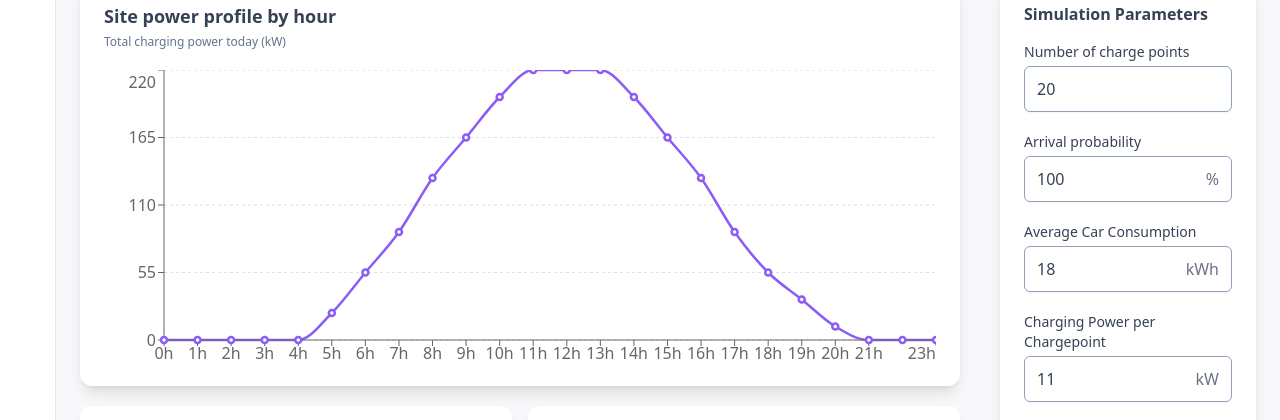
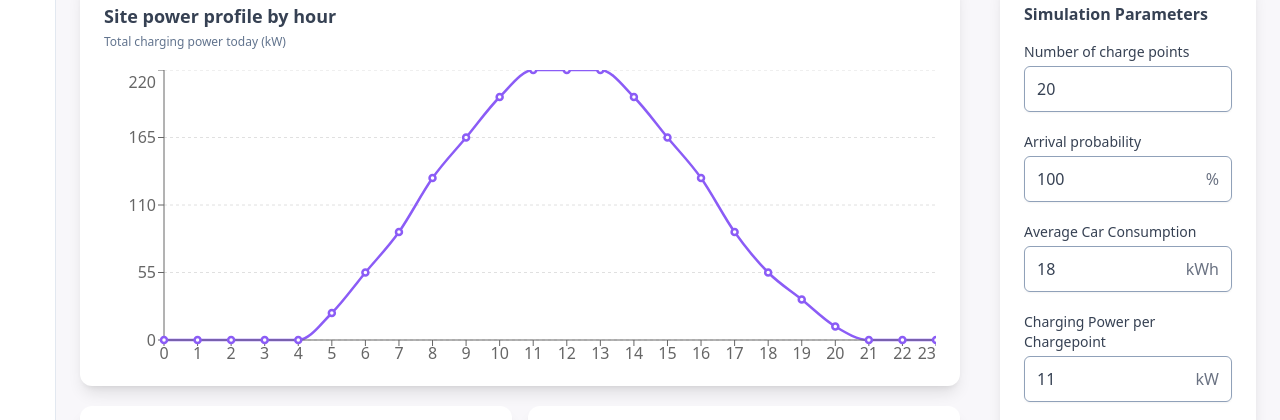
Before and after one commit to Ziva1011/EV-dashboard, a React (Vite) app: page / in a window 1280 px wide. Shown: the part 178-598 px from the top of the page. Built offline with nearby package versions, Linux system fonts and the light colour scheme.

Commit message:
x labels charts

```diff
--- a/src/features/charts/EnergyChart.tsx
+++ b/src/features/charts/EnergyChart.tsx
@@ -10,7 +10,7 @@ import {
 } from "recharts";
 
 import type { PowerChartProps } from "./PowerChart";
-
+import { MONTH_LABELS, DATE_APPENDIX } from "../../utils/date";
 import {
   mockHourlyCars,
   mockWeeklyCars,
@@ -22,24 +22,23 @@ const EnergyChart: React.FC<PowerChartProps> = ({
   simulationInputs,
   timeInterval,
 }) => {
-  const { numChargePoints, arrivalMultiplier, carConsumption, chargingPower } =
-    { ...simulationInputs };
+  const { arrivalMultiplier, carConsumption } = { ...simulationInputs };
 
   const dataByInterval = {
     Day: mockHourlyCars.map((numCars, hour) => ({
-      label: `${hour}h`,
+      label: `${hour + DATE_APPENDIX["Day"]}`,
       value: (numCars * carConsumption * arrivalMultiplier) / 100,
     })),
     Week: mockWeeklyCars.map((numCars, day) => ({
-      label: `Day ${day + 1}`,
+      label: DATE_APPENDIX["Week"] + `${day + 1}`,
       value: (numCars * carConsumption * arrivalMultiplier) / 100,
     })),
     Month: mockMonthlyCars.map((numCars, week) => ({
-      label: `Week ${week + 1}`,
+      label: DATE_APPENDIX["Month"] + `${week + 1}`,
       value: (numCars * carConsumption * arrivalMultiplier) / 100,
     })),
     Year: mockYearlyCars.map((numCars, month) => ({
-      label: `Month ${month + 1}`,
+      label: MONTH_LABELS[month],
       value: (numCars * carConsumption * arrivalMultiplier) / 100,
     })),
   };
--- a/src/features/charts/EventsChart.tsx
+++ b/src/features/charts/EventsChart.tsx
@@ -11,6 +11,7 @@ import {
 } from "recharts";
 
 import type { PowerChartProps } from "./PowerChart";
+import { MONTH_LABELS, DATE_APPENDIX } from "../../utils/date";
 
 import {
   mockHourlyCars,
@@ -23,24 +24,23 @@ const EventsChart: React.FC<PowerChartProps> = ({
   simulationInputs,
   timeInterval,
 }) => {
-  const { numChargePoints, arrivalMultiplier, carConsumption, chargingPower } =
-    { ...simulationInputs };
+  const { arrivalMultiplier } = { ...simulationInputs };
 
   const dataByInterval = {
     Day: mockHourlyCars.map((numCars, hour) => ({
-      label: `${hour}h`,
+      label: `${hour + DATE_APPENDIX["Day"]}`,
       value: (numCars * arrivalMultiplier) / 100,
     })),
     Week: mockWeeklyCars.map((numCars, day) => ({
-      label: `Day ${day + 1}`,
+      label: DATE_APPENDIX["Week"] + `${day + 1}`,
       value: (numCars * arrivalMultiplier) / 100,
     })),
     Month: mockMonthlyCars.map((numCars, week) => ({
-      label: `Week ${week + 1}`,
+      label: DATE_APPENDIX["Month"] + `${week + 1}`,
       value: (numCars * arrivalMultiplier) / 100,
     })),
     Year: mockYearlyCars.map((numCars, month) => ({
-      label: `Month ${month + 1}`,
+      label: MONTH_LABELS[month],
       value: (numCars * arrivalMultiplier) / 100,
     })),
   };
--- a/src/features/charts/OverviewChart.tsx
+++ b/src/features/charts/OverviewChart.tsx
@@ -19,6 +19,7 @@ import {
   mockMonthlyCars,
   mockYearlyCars,
 } from "../../../data/mockData";
+import { DATE_APPENDIX } from "../../utils/date";
 
 const OverviewChart: React.FC<PowerChartProps> = ({
   simulationInputs,
@@ -38,7 +39,7 @@ const OverviewChart: React.FC<PowerChartProps> = ({
     const effectiveCars = (numCars * arrivalMultiplier) / 100;
 
     return {
-      label: `${hour + 1}`,
+      label: DATE_APPENDIX[timeInterval] + `${hour + 1}`,
       energyKWh: effectiveCars * carConsumption,
       events: effectiveCars,
       maxPowerKW: effectiveCars * chargingPower,
--- a/src/features/charts/PowerChart.tsx
+++ b/src/features/charts/PowerChart.tsx
@@ -2,7 +2,6 @@ import React from "react";
 import {
   LineChart,
   Line,
-  Label,
   XAxis,
   YAxis,
   Tooltip,
@@ -12,6 +11,7 @@ import {
 
 import type { SimulationInputs } from "../Dashboard";
 import type { TimeInterval } from "../Dashboard";
+import { MONTH_LABELS, DATE_APPENDIX } from "../../utils/date";
 
 import {
   mockHourlyCars,
@@ -29,26 +29,27 @@ const PowerChart: React.FC<PowerChartProps> = ({
   simulationInputs,
   timeInterval,
 }) => {
-  const { numChargePoints, arrivalMultiplier, carConsumption, chargingPower } =
-    { ...simulationInputs };
+  const { numChargePoints, arrivalMultiplier, chargingPower } = {
+    ...simulationInputs,
+  };
 
   const dataByInterval = {
     Day: mockHourlyCars.map((numCars, hour) => ({
-      label: `${hour}h`,
+      label: `${hour + DATE_APPENDIX["Day"]}`,
       value:
         Math.min((numCars * arrivalMultiplier) / 100, numChargePoints) *
         chargingPower,
     })),
     Week: mockWeeklyCars.map((numCars, day) => ({
-      label: `Day ${day + 1}`,
+      label: DATE_APPENDIX["Week"] + `${day + 1}`,
       value: (numCars * chargingPower * arrivalMultiplier) / 100,
     })),
     Month: mockMonthlyCars.map((numCars, week) => ({
-      label: `Week ${week + 1}`,
+      label: DATE_APPENDIX["Month"] + `${week + 1}`,
       value: (numCars * chargingPower * arrivalMultiplier) / 100,
     })),
     Year: mockYearlyCars.map((numCars, month) => ({
-      label: `Month ${month + 1}`,
+      label: MONTH_LABELS[month],
       value: (numCars * chargingPower * arrivalMultiplier) / 100,
     })),
   };
--- /dev/null
+++ b/src/utils/date.ts
@@ -0,0 +1,21 @@
+export const MONTH_LABELS = [
+  "Jan",
+  "Feb",
+  "Mar",
+  "Apr",
+  "May",
+  "Jun",
+  "Jul",
+  "Aug",
+  "Sep",
+  "Oct",
+  "Nov",
+  "Dec",
+];
+
+export const DATE_APPENDIX = {
+  Day: "",
+  Week: "Day ",
+  Month: "Week ",
+  Year: "Month ",
+};
```
